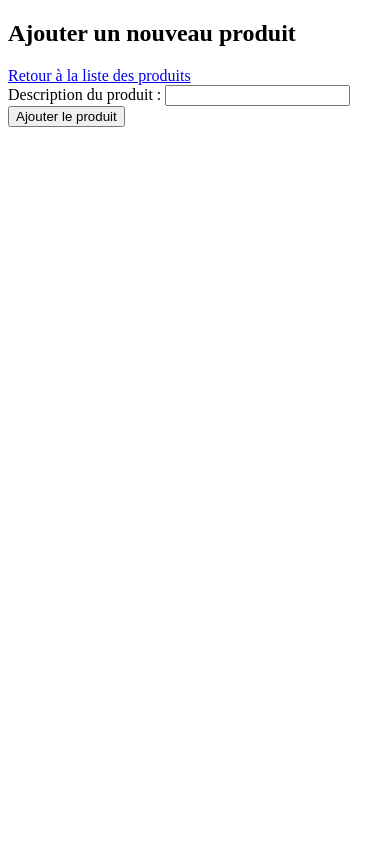
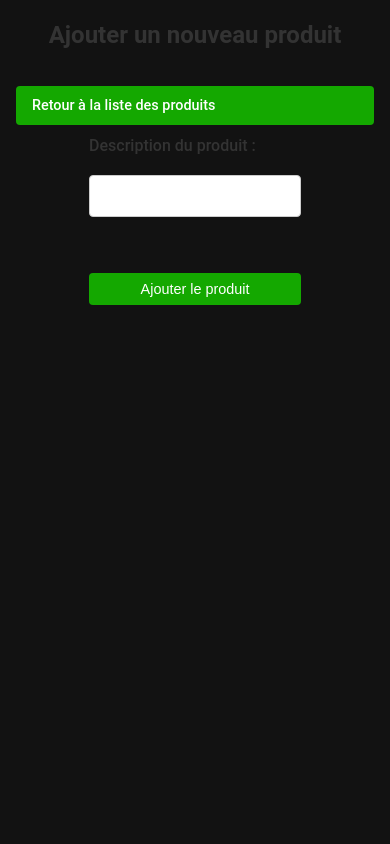
Before and after one commit to Frankam487/bureau_etude_using_PHP, a PHP site: page /create.php in a window 390 px wide. Run offline with PHP 8.4, Linux system fonts and the light colour scheme; data that the repository does not hold is empty.

Commit message:
index file styled

```diff
--- a/create.php
+++ b/create.php
@@ -26,6 +26,7 @@ if($_SERVER['REQUEST_METHOD'] === 'POST'){
 <head>
   <meta charset="UTF-8">
   <meta name="viewport" content="width=device-width, initial-scale=1.0">
+  <link rel="stylesheet" href="style.css">
   <title>creer</title>
 </head>
 <body>
--- a/create_composant.php
+++ b/create_composant.php
@@ -40,6 +40,7 @@ if ($_SERVER['REQUEST_METHOD'] === 'POST') {
             $message = "Composant ajouté avec succès !";
             $description = '';
             $cout_unitaire = '';
+            header("Location: list_composants.php");
         } catch (PDOException $e) {
             $message = "Erreur : " . $e->getMessage();
         }
@@ -51,6 +52,7 @@ if ($_SERVER['REQUEST_METHOD'] === 'POST') {
 <html lang="fr">
 <head>
     <meta charset="UTF-8">
+    <link rel="stylesheet" href="style.css">
     <title>Ajouter un composant</title>
 </head>
 <body>
--- a/create_nomenclature.php
+++ b/create_nomenclature.php
@@ -51,7 +51,7 @@ if ($_SERVER['REQUEST_METHOD'] === 'POST') {
             if ($count > 0) {
                 $message = "Erreur : Cette combinaison produit-composant existe déjà.";
             } else {
-                // Insertion dans Nomenclature
+
                 $sql_insert = "INSERT INTO Nomenclature (id_produit, id_composant, quantite) VALUES (:id_produit, :id_composant, :quantite)";
                 $stmt_insert = $pdo->prepare($sql_insert);
                 $stmt_insert->execute([
@@ -76,6 +76,7 @@ if ($_SERVER['REQUEST_METHOD'] === 'POST') {
 <html lang="fr">
 <head>
     <meta charset="UTF-8">
+    <link rel="stylesheet" href="style.css">
     <title>Ajouter une entrée à la nomenclature</title>
 </head>
 <body>
--- a/delete.php
+++ b/delete.php
@@ -22,6 +22,7 @@ if ($id > 0){
 <head>
   <meta charset="UTF-8">
   <meta name="viewport" content="width=device-width, initial-scale=1.0">
+  <link rel="stylesheet" href="style.css">
   <title>supprimer</title>
 </head>
 <body>
--- a/delete_composant.php
+++ b/delete_composant.php
@@ -44,6 +44,7 @@ if ($id_composant > 0) {
 <html lang="fr">
 <head>
     <meta charset="UTF-8">
+    <link rel="stylesheet" href="style.css">
     <title>Supprimer un composant</title>
 </head>
 <body>
--- a/index.php
+++ b/index.php
@@ -19,6 +19,7 @@ try{
 <head>
   <meta charset="UTF-8">
   <meta name="viewport" content="width=device-width, initial-scale=1.0">
+  <link rel="stylesheet" href="style.css">
   <title>Document</title>
 </head>
 <body>
@@ -32,11 +33,11 @@ try{
     <?php else :?>
 <div class="creer">
   <a href="./create.php">Creer un produit</a>
-  <a href="./create_composant.php">Ajouter un nouveau composant</a> <br>
+
 
 </div>
     <div class="table-container">
-      <a href="">Ajout de composant</a>
+      <a href="./create_composant.php">Ajout de composant</a>
       <table>
         <thead>
           <tr>
--- a/index_component.php
+++ b/index_component.php
@@ -27,6 +27,7 @@ try {
 <head>
     <meta charset="UTF-8">
     <title>Liste des composants</title>
+    <link rel="stylesheet" href="style.css">
 </head>
 <body>
     <h2>Liste des composants</h2>
--- /dev/null
+++ b/style.css
@@ -0,0 +1,277 @@
+
+* {
+    box-sizing: border-box;
+    margin: 0;
+    padding: 0;
+}
+
+body {
+    font-family: 'Roboto', sans-serif;
+    background: rgb(18, 18, 18);
+    color: #333;
+    line-height: 1.6;
+    padding: 2rem;
+    min-height: 100vh;
+    display: flex;
+    flex-direction: column;
+}
+
+main {
+    flex: 1;
+    max-width: 1200px;
+    margin: 0 auto;
+    width: 100%;
+}
+
+
+header {
+    background-color: #fff;
+    box-shadow: 0 2px 4px rgba(0, 0, 0, 0.1);
+    padding: 1rem 2rem;
+    margin-bottom: 2rem;
+    border-radius: 8px;
+}
+
+header h1 {
+    font-size: 1.8rem;
+    font-weight: 700;
+    color: #333;
+    text-align: center;
+    margin-bottom: 1rem;
+}
+
+header nav {
+    display: flex;
+    justify-content: center;
+    gap: 1.5rem;
+}
+
+header nav a {
+    color: #333;
+    text-decoration: none;
+    font-weight: 500;
+    font-size: 1rem;
+    transition: color 0.3s ease;
+}
+
+header nav a:hover {
+    color: #14a800;
+}
+
+
+h2 {
+    font-size: 2rem;
+    font-weight: 700;
+    color: #333;
+    margin-bottom: 1.5rem;
+    text-align: center;
+}
+
+
+.message, .error, p:not(.pasDeDonnee):not(:empty) {
+    padding: 1rem;
+    border-radius: 4px;
+    margin-bottom: 1.5rem;
+    text-align: center;
+    font-weight: 500;
+}
+
+.message.Succes, .success, p:not(.pasDeDonnee):not(.error):not(:empty) {
+    background-color: #e6f4e6;
+    color: #14a800;
+}
+
+.message.erreur, .message.Erreur, .error, p.error {
+    background-color: #ffe6e6;
+    color: #d32f2f;
+}
+
+
+.pasDeDonnee, p:empty + p {
+    text-align: center;
+    font-size: 1.1rem;
+    color: #666;
+    margin: 2rem 0;
+}
+
+button, .button, .creer a, .table-container > a, a:not(td a):not(header nav a) {
+    background-color: #14a800;
+    color: #fff;
+    padding: 0.75rem 1.5rem;
+    border: none;
+    border-radius: 4px;
+    font-size: 1rem;
+    font-weight: 500;
+    text-decoration: none;
+    display: inline-block;
+    cursor: pointer;
+    transition: background-color 0.3s ease, transform 0.2s ease;
+    margin: 0.5rem 0;
+}
+
+button:hover, .button:hover, .creer a:hover, .table-container > a:hover, a:not(td a):not(header nav a):hover {
+    background-color: #119700;
+    transform: translateY(-2px);
+}
+
+
+td a {
+    color: #14a800;
+    text-decoration: none;
+    font-weight: 500;
+    margin-right: 1rem;
+    transition: color 0.3s ease;
+}
+
+td a:hover {
+    color: #119700;
+}
+
+td a:last-child {
+    color: #d32f2f;
+}
+
+td a:last-child:hover {
+    color: #b71c1c;
+}
+
+
+.table-container, table[border="1"] {
+    max-width: 1000px;
+    margin: 0 auto 2rem;
+    background-color: #000000;
+    border-radius: 8px;
+    box-shadow: 0 2px 8px rgba(0, 0, 0, 0.1);
+    overflow-x: auto;
+}
+
+table {
+    width: 100%;
+    border-collapse: collapse;
+}
+
+thead {
+    background-color: #000000;
+}
+
+th, td {
+    padding: 1rem;
+    text-align: left;
+    border-bottom: 1px solid #e0e0e0;
+}
+
+th {
+    font-weight: 700;
+    color: #b4b3b3;
+}
+
+td {
+    font-weight: 400;
+    color: #ddd6d6;
+}
+
+
+
+.form, form {
+    max-width: 600px;
+    margin: 0 auto 2rem;
+    display: flex;
+    flex-direction: column;
+    gap: 1rem;
+}
+
+.form label, form label {
+    font-weight: 500;
+    color: #333;
+    font-size: 1.1rem;
+}
+
+.form input[type="text"], .form input[type="number"], form input[type="text"], form input[type="number"] {
+    padding: 0.75rem;
+    border: 1px solid #ccc;
+    border-radius: 4px;
+    font-size: 1rem;
+    color: #333;
+    transition: border-color 0.3s ease;
+}
+
+.form input[type="text"]:focus, .form input[type="number"]:focus, form input[type="text"]:focus, form input[type="number"]:focus {
+    outline: none;
+    border-color: #14a800;
+    box-shadow: 0 0 5px rgba(20, 168, 0, 0.2);
+}
+
+footer {
+    background-color: #333;
+    color: #fff;
+    text-align: center;
+    padding: 1rem;
+    margin-top: 2rem;
+    width: 100%;
+}
+
+
+@media (max-width: 768px) {
+    body {
+        padding: 1rem;
+    }
+
+    h2 {
+        font-size: 1.5rem;
+    }
+
+    header {
+        padding: 1rem;
+    }
+
+    header nav {
+        flex-direction: column;
+        gap: 0.5rem;
+    }
+
+    button, .button, .creer a, .table-container > a, a:not(td a):not(header nav a) {
+        padding: 0.5rem 1rem;
+        font-size: 0.9rem;
+    }
+
+    th, td {
+        padding: 0.75rem;
+        font-size: 0.9rem;
+    }
+
+    .table-container, table[border="1"] {
+        box-shadow: none;
+    }
+
+    .form, form {
+        max-width: 100%;
+    }
+
+    .form input[type="text"], .form input[type="number"], form input[type="text"], form input[type="number"] {
+        font-size: 0.9rem;
+    }
+}
+
+@media (max-width: 480px) {
+    th, td {
+        font-size: 0.8rem;
+        padding: 0.5rem;
+    }
+
+    td a {
+        display: inline-block;
+        margin-bottom: 0.5rem;
+    }
+
+    .form label, form label {
+        font-size: 1rem;
+    }
+
+    button {
+        font-size: 0.9rem;
+    }
+
+    header h1 {
+        font-size: 1.5rem;
+    }
+}
--- a/update.php
+++ b/update.php
@@ -54,6 +54,7 @@ if($_SERVER['REQUEST_METHOD'] === 'POST' && $produit_exist){
 <head>
   <meta charset="UTF-8">
   <meta name="viewport" content="width=device-width, initial-scale=1.0">
+  <link rel="stylesheet" href="style.css">
   <title>modifier</title>
 </head>
 <body>
```
